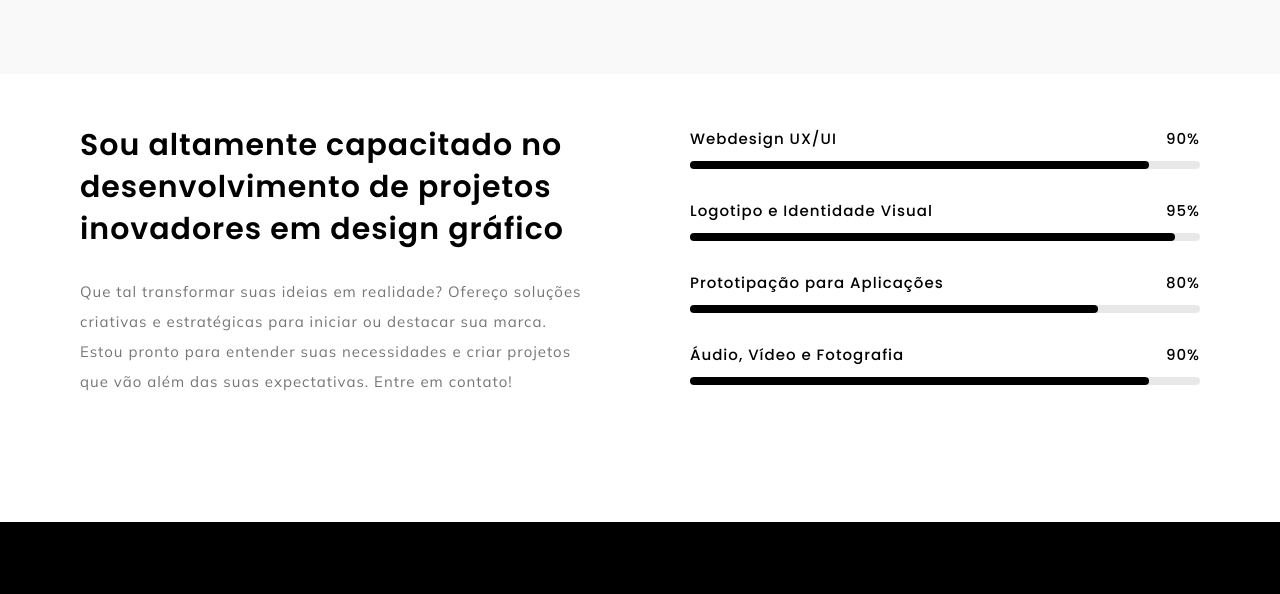
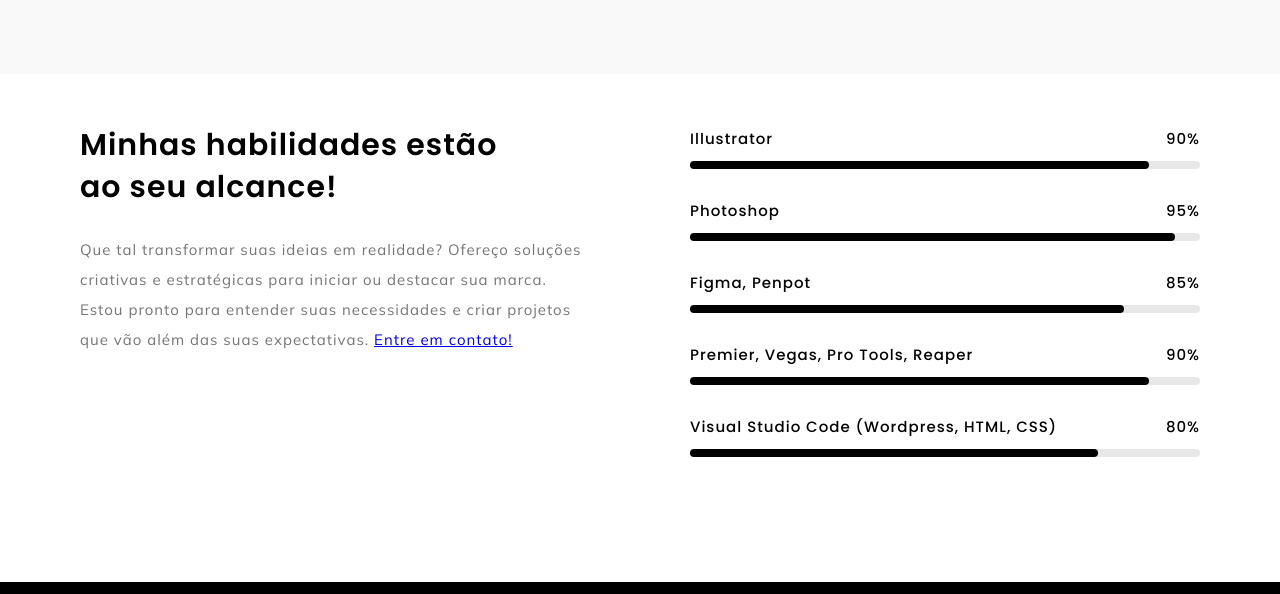
Before and after one commit to LucasSaldanhaDesigner/portfolio, a plain HTML site: page index.html in a window 1280 px wide. Shown: the part 3179-3773 px from the top of the page. Drawn offline with Linux system fonts and the light colour scheme; no server answers.

Commit message:
Update index.html

```diff
--- a/index.html
+++ b/index.html
@@ -393,25 +393,30 @@
 		<div class="container">
 			<div class="part_inner">
 				<div class="left wow fadeInLeft" data-wow-duration="1.5s">
-					<h3>Sou altamente capacitado no desenvolvimento de projetos inovadores em design gráfico</h3>
-					<p>Que tal transformar suas ideias em realidade? Ofereço soluções criativas e estratégicas para iniciar ou destacar sua marca. Estou pronto para entender suas necessidades e criar projetos que vão além das suas expectativas. Entre em contato!</p>
+					<h3>Minhas habilidades estão<br>ao seu alcance!</h3>
+					<p>Que tal transformar suas ideias em realidade? Ofereço soluções criativas e estratégicas para iniciar ou destacar sua marca.</p>
+					<p>Estou pronto para entender suas necessidades e criar projetos que vão além das suas expectativas. <a href="https://wa.me/55997163469" target="_blank">Entre em contato!</a></p>
 				</div>
 				<div class="right wow fadeInLeft" data-wow-duration="1.5s" data-wow-delay=".2s">
 					<div class="kioto_progress">
 						<div class="progress_inner" data-value="90">
-							<span><span class="label">Webdesign UX/UI</span><span class="number">90%</span></span>
+							<span><span class="label">Illustrator</span><span class="number">90%</span></span>
 							<div class="background"><div class="bar"><div class="bar_in"></div></div></div>
 						</div>
 						<div class="progress_inner" data-value="95">
-							<span><span class="label">Logotipo e Identidade Visual</span><span class="number">95%</span></span>
+							<span><span class="label">Photoshop</span><span class="number">95%</span></span>
 							<div class="background"><div class="bar"><div class="bar_in"></div></div></div>
 						</div>
-						<div class="progress_inner" data-value="80" >
-							<span><span class="label">Prototipação para Aplicações</span><span class="number">80%</span></span>
+						<div class="progress_inner" data-value="85" >
+							<span><span class="label">Figma, Penpot</span><span class="number">85%</span></span>
 							<div class="background"><div class="bar"><div class="bar_in"></div></div></div>
 						</div>
 						<div class="progress_inner" data-value="90">
-							<span><span class="label">Áudio, Vídeo e Fotografia</span><span class="number">90%</span></span>
+							<span><span class="label">Premier, Vegas, Pro Tools, Reaper</span><span class="number">90%</span></span>
+							<div class="background"><div class="bar"><div class="bar_in"></div></div></div>
+						</div>
+						<div class="progress_inner" data-value="80">
+							<span><span class="label">Visual Studio Code (Wordpress, HTML, CSS)</span><span class="number">80%</span></span>
 							<div class="background"><div class="bar"><div class="bar_in"></div></div></div>
 						</div>
 					</div>
```
